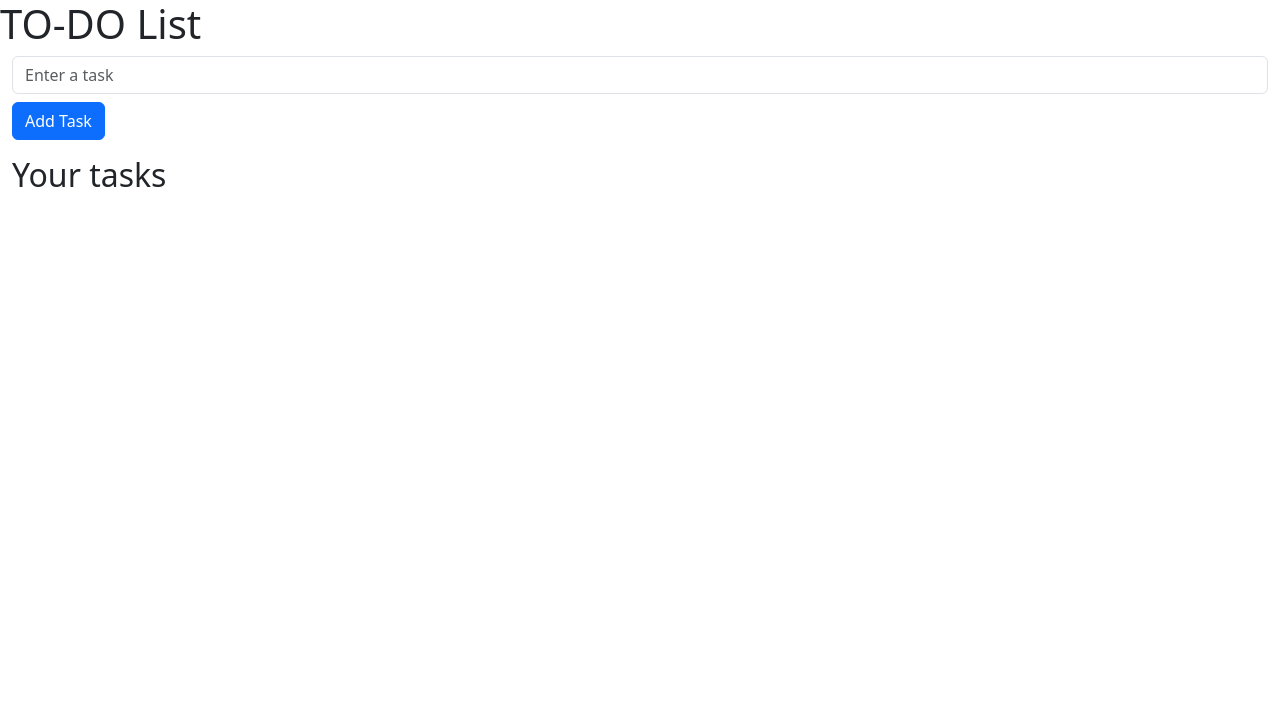
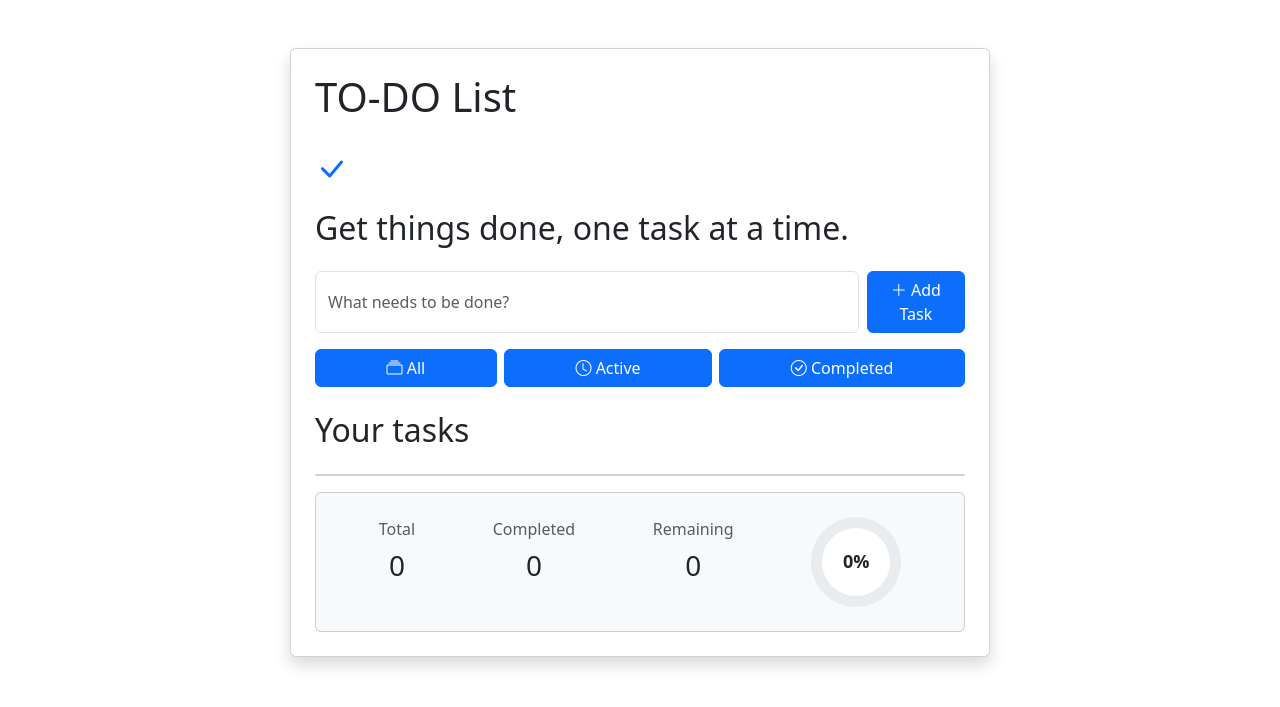
Before and after one commit to VioletHarmon2002/Simple-to-do, a Flask app: page / in a window 1280 px wide. Shown: the top 707 px of the page. Run offline with Flask 3, Linux system fonts and the light colour scheme.

Commit message:
html changes

```diff
--- /dev/null
+++ b/static/stylesheet.css
@@ -0,0 +1,40 @@
+.btn-delete {
+    background-color: #e8b2b8;
+    border-color: #f1aeb5;
+}
+
+
+.progress-circle {
+    width: 90px;
+    height: 90px;
+    border-radius: 50%;
+
+    display: flex;
+    justify-content: center;
+    align-items: center;
+
+    background: conic-gradient(
+        #0d6efd 0%,
+        #0d6efd 0%,
+        #e9ecef 0%,
+        #e9ecef 100%
+    );
+
+    position: relative;
+}
+
+.progress-circle::before {
+    content: "";
+    width: 68px;
+    height: 68px;
+    border-radius: 50%;
+    background-color: white;
+    position: absolute;
+}
+
+.progress-circle span {
+    position: relative;
+    z-index: 1;
+    font-size: 18px;
+    font-weight: bold;
+}
--- a/tasks.json
+++ b/tasks.json
@@ -1 +1 @@
-[{"id": 1, "title": "\u043f\u0440\u043e\u0432\u0435\u0440\u043a\u0430 \u0444\u0443\u043d\u043a\u0446\u0438\u0438", "done": false}, {"id": 2, "title": "wash dog", "done": false}, {"id": 3, "title": "do math", "done": false}]
+[{"id": 1, "title": "\u043f\u0440\u043e\u0432\u0435\u0440\u043a\u0430 \u0444\u0443\u043d\u043a\u0446\u0438\u0438", "done": false}, {"id": 2, "title": "wash dog", "done": false}, {"id": 3, "title": "do math", "done": false}, {"id": 4, "title": "hi", "done": false}]
--- a/templates/index.html
+++ b/templates/index.html
@@ -3,38 +3,142 @@
 <head>
     <meta charset="UTF-8">
     <meta name="viewport" content="width=device-width, initial-scale=1.0">
-    <title>Document</title>
-    <link href="https://cdn.jsdelivr.net/npm/bootstrap@5.3.3/dist/css/bootstrap.min.css" rel="stylesheet">
+
+    <title>TO-DO List</title>
+
+    <link
+        href="https://cdn.jsdelivr.net/npm/bootstrap@5.3.3/dist/css/bootstrap.min.css"
+        rel="stylesheet"
+    >
+
+    <link
+        rel="stylesheet"
+        href="https://cdn.jsdelivr.net/npm/bootstrap-icons@1.11.3/font/bootstrap-icons.min.css"
+    >
+
+    <link rel="stylesheet" href="/static/stylesheet.css">
 </head>
+
 <body>
 
+    <div class="container py-5">
 
+        <div
+            class="card shadow p-4 mx-auto"
+            style="max-width: 700px;"
+        >
 
-<h1>
-    TO-DO List
-</h1>
-<div class = "container-fluid">
-    <h2></h2>
-<input type="text" class="form-control" placeholder="Enter a task" id="taskInput">
+            <h1>TO-DO List</h1>
 
+            <p id="currentDate"></p>
 
-<button class="btn btn-primary mt-2" id="addTaskButton">Add Task</button>  <!-- mt- 2 means margin-top: 0.5rem -->
+            <i class="bi bi-check-lg text-primary fs-2 mb-3"></i>
 
- <div class = "mt-3">
-    <h2 class = "mt-3">Your tasks</h2>
-    <ul class="list-group" id="taskList"></ul>
+            <h2 class="mb-4">
+                Get things done, one task at a time.
+            </h2>
 
- </div>
+            <!-- Add task area -->
 
+            <div class="d-flex gap-2 align-items-stretch">
 
+                <input
+                    type="text"
+                    class="form-control"
+                    id="taskInput"
+                    placeholder="What needs to be done?"
+                >
 
+                <button
+                    type="button"
+                    class="btn btn-primary flex-fill"
+                    id="addTaskButton"
+                >
+                    <i class="bi bi-plus-lg"></i>
+                    Add Task
+                </button>
 
+            </div>
 
+            <!-- Filter buttons -->
 
-</div>
+            <div class="btn-group gap-2 mt-3 w-100">
 
+                <button
+                    type="button"
+                    class="btn btn-primary rounded"
+                    id="allTasksButton"
+                >
+                    <i class="bi bi-collection"></i>
+                    All
+                </button>
 
- <script src="https://cdn.jsdelivr.net/npm/bootstrap@5.3.3/dist/js/bootstrap.bundle.min.js"></script>
- <script src="/static/script.js"></script>
+                <button
+                    type="button"
+                    class="btn btn-primary rounded"
+                    id="activeTasksButton"
+                >
+                    <i class="bi bi-clock"></i>
+                    Active
+                </button>
+
+                <button
+                    type="button"
+                    class="btn btn-primary rounded"
+                    id="completedTasksButton"
+                >
+                    <i class="bi bi-check-circle"></i>
+                    Completed
+                </button>
+
+            </div>
+
+            <!-- Task list -->
+
+            <h2 class="mt-4">
+                Your tasks
+            </h2>
+
+            <ul
+                class="list-group mt-3"
+                id="taskList"
+            ></ul>
+
+            <!-- Statistics -->
+
+            <div class="card bg-light p-4 mt-3">
+
+                <div class="d-flex justify-content-around text-center">
+
+                    <div>
+                        <p class="mb-2 text-muted">Total</p>
+                        <h3 id="totalTasks">0</h3>
+                    </div>
+
+                    <div>
+                        <p class="mb-2 text-muted">Completed</p>
+                        <h3 id="completedTasks">0</h3>
+                    </div>
+
+                    <div>
+                        <p class="mb-2 text-muted">Remaining</p>
+                        <h3 id="remainingTasks">0</h3>
+                    </div>
+
+                    <div class="progress-circle" id="progressCircle">
+                         <span id="progressPercentage">0%</span>
+                    </div>
+
+                </div>
+
+            </div>
+
+        </div>
+
+    </div>
+
+    <script src="https://cdn.jsdelivr.net/npm/bootstrap@5.3.3/dist/js/bootstrap.bundle.min.js"></script>
+    <script src="/static/script.js"></script>
+
 </body>
 </html>
```
